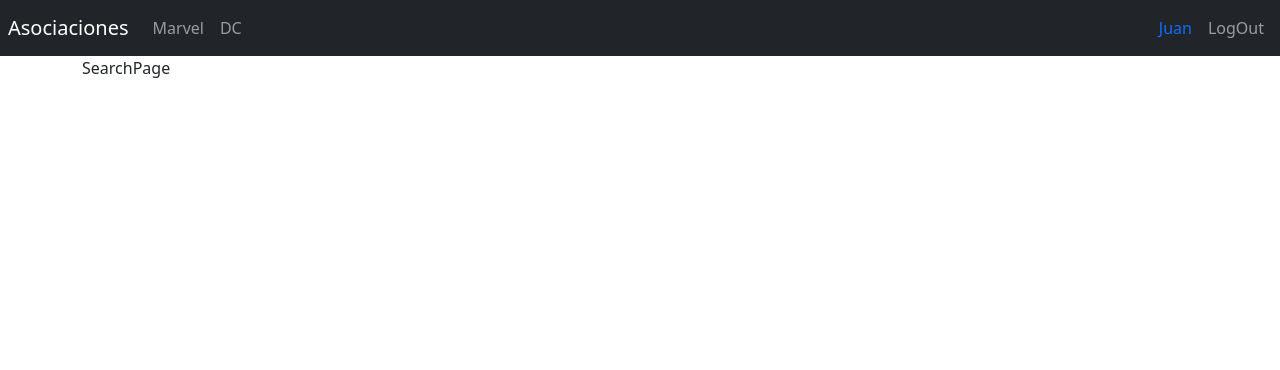
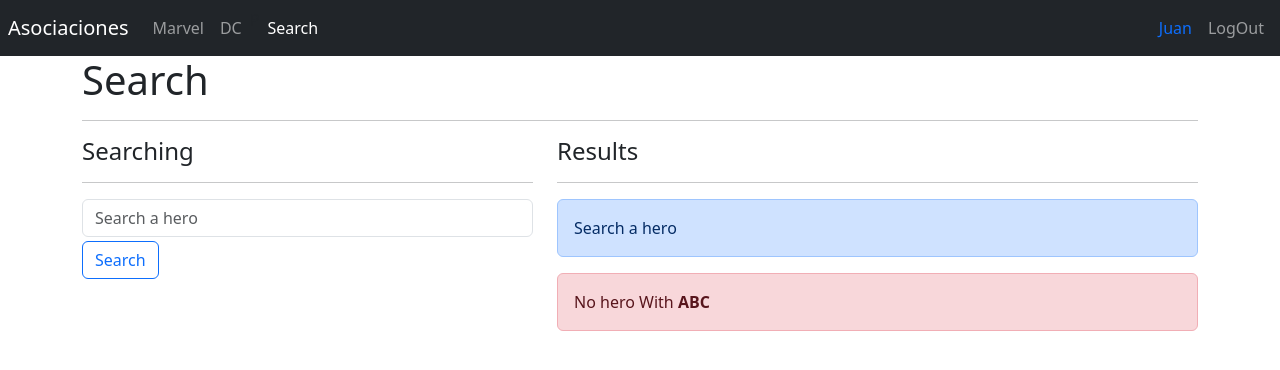
Before and after one commit to Juan-Gonon/Heroes-spa, a React (Vite) app: page /search in a window 1280 px wide. Shown: the top 370 px of the page. Built offline with nearby package versions, Linux system fonts and the light colour scheme.

Commit message:
diseño busqueda

```diff
--- a/src/heroes/pages/SearchPage.jsx
+++ b/src/heroes/pages/SearchPage.jsx
@@ -1,5 +1,33 @@
+// import { HeroCard } from "../components"
+
 export function SearchPage () {
   return (
-    <div>SearchPage</div>
+    <>
+      <h1>Search</h1>
+      <hr />
+      <div className='row'>
+
+        <div className='col-5'>
+          <h4>Searching</h4>
+          <hr />
+          <form action=''>
+            <input type='text' placeholder='Search a hero' className='form-control' name='searchText' autoComplete='off' />
+            <button className='btn btn-outline-primary mt-1 '>Search</button>
+          </form>
+        </div>
+        <div className='col-7'>
+          <h4>Results</h4>
+          <hr />
+          <div className='alert alert-primary '>
+            Search a hero
+          </div>
+          <div className='alert alert-danger'>
+            No hero With <b>ABC</b>
+          </div>
+          {/* <HeroCard /> */}
+
+        </div>
+      </div>
+    </>
   )
 }
--- a/src/ui/components/Navbar.jsx
+++ b/src/ui/components/Navbar.jsx
@@ -35,7 +35,14 @@
             to='/dc'
           >
             DC
+          </NavLink>P
+          <NavLink
+            className={({ isActive }) => `nav-item nav-link ${isActive ? 'active' : ''}`}
+            to='/search'
+          >
+            Search
           </NavLink>
+
         </div>
       </div>
 
```
